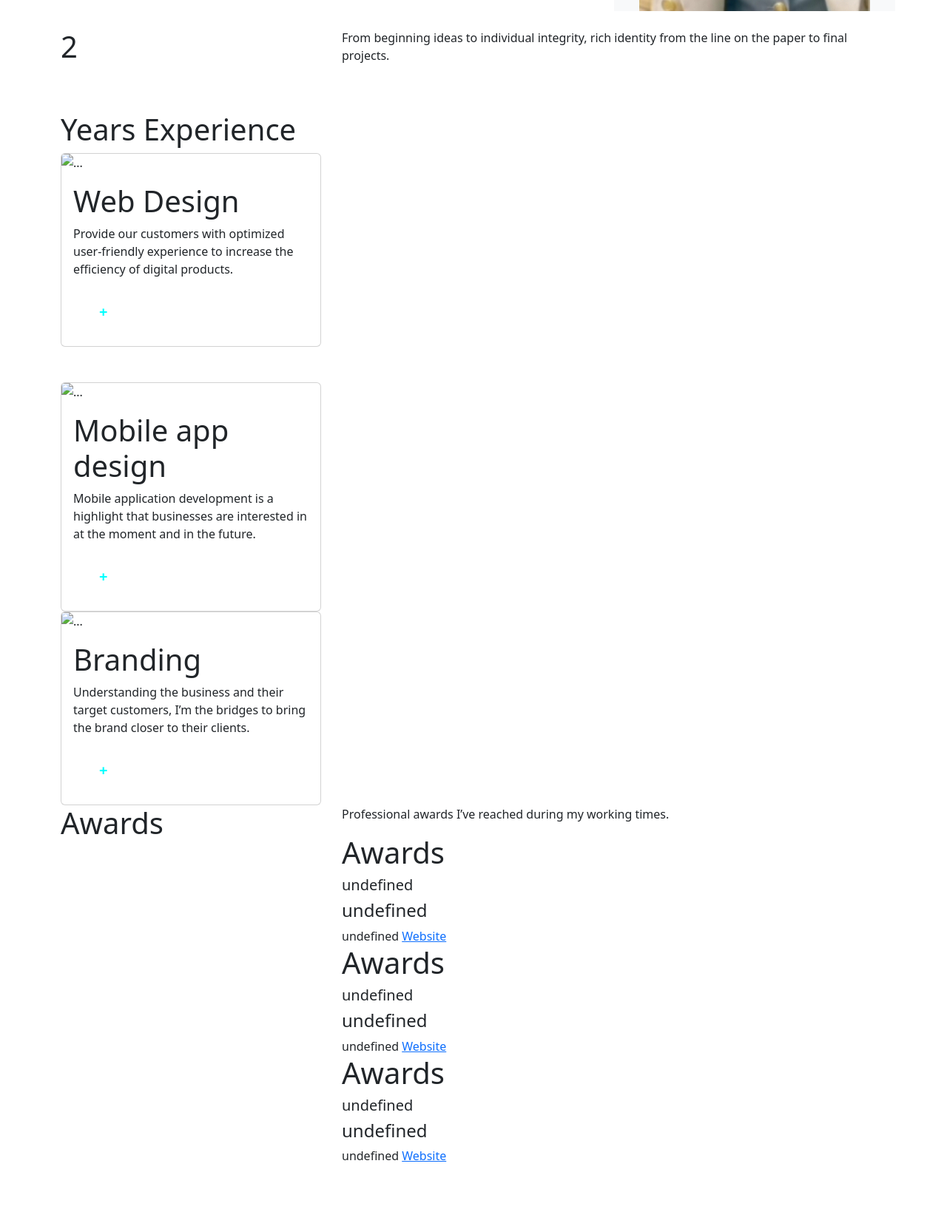
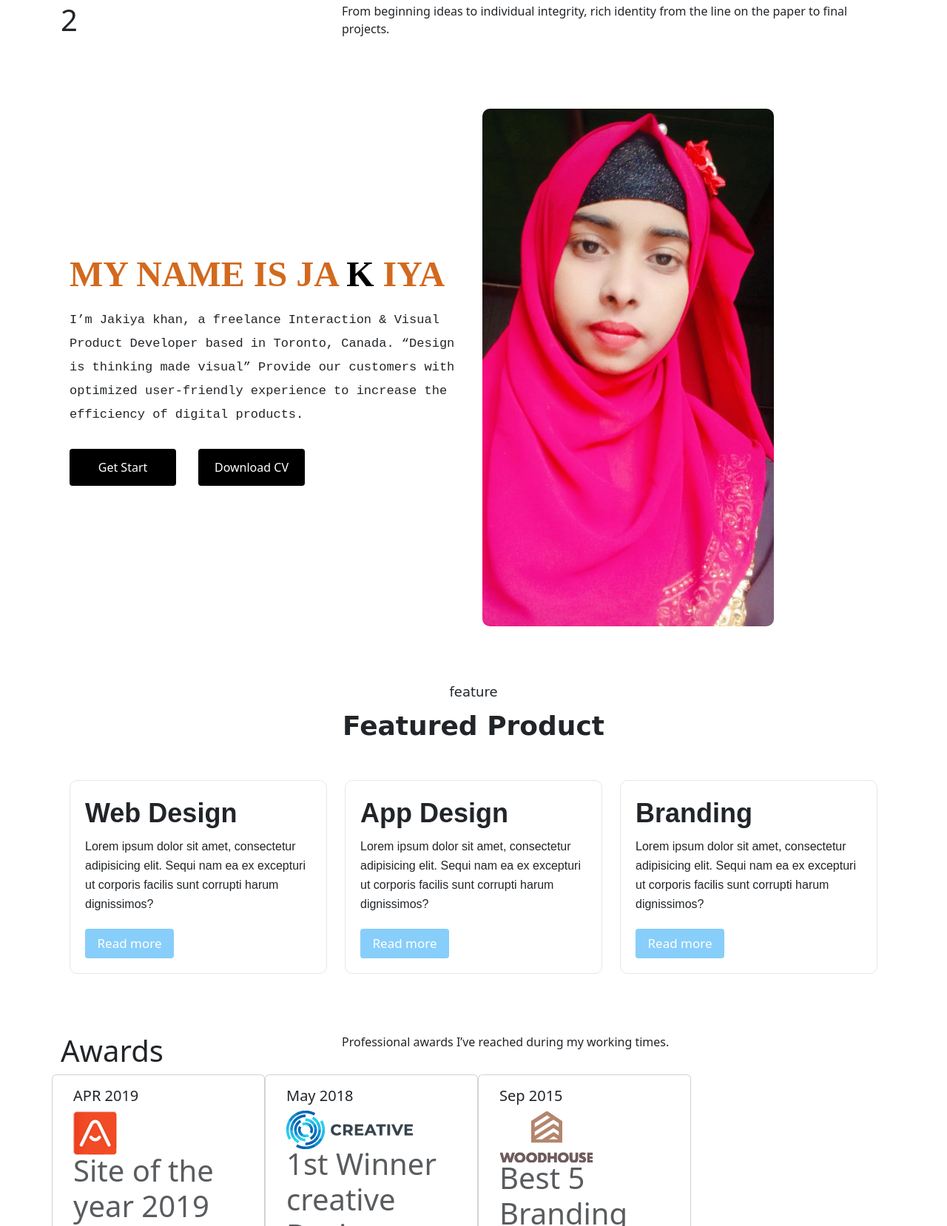
Before and after one commit to jakiyaakter/My-portfolio-2, a plain HTML site: page index.html in a window 1280 px wide. Shown: the part 767-2425 px from the top of the page at 74% size. Drawn offline with nearby package versions, Linux system fonts and the light colour scheme.

Commit message:
first commit

```diff
--- a/index.html
+++ b/index.html
@@ -13,54 +13,52 @@
     <script src="https://kit.fontsawesome.com/f056a62cc9.js" crossorigin="anonymous"></script>
 </head>
 <body>
-    <nav class="navbar bg-body-tertiary navbar-expand-lg">
+
+  <nav class="navbar navbar-expand-lg bg-body-tertiary">
     <div class="container">
-          <a class="navbar-brand fs-1 fw-bold" href="#">Ja<span class="text-primary">k</span>iya</a>
-          <button class="navbar-toggler border-0 shadow-none" type="button" data-bs-toggle="offcanvas" data-bs-target="#offcanvasNavbar" aria-controls="offcanvasNavbar" aria-label="Toggle navigation">
+      <div class="wrapper">
+        <a class="navbar-brand" href="index.html">
+          JA<span>K</span>IYA
+        </a>
+      <button class="navbar-toggler" type="button" data-bs-toggle="collapse" data-bs-target="#navbarSupportedContent" aria-controls="navbarSupportedContent" aria-expanded="false" aria-label="Toggle navigation">
         <span class="navbar-toggler-icon"></span>
       </button>
-          <div class="offcanvas offcanvas-end" tabindex="-1" id="offcanvasNavbar" aria-labelledby="offcanvasNavbarLabel">
-            <div class="offcanvas-header">
-              <h5 class="offcanvas-title" id="offcanvasNavbarLabel">Offcanvas</h5>
-              <button type="button" class="btn-close" data-bs-dismiss="offcanvas" aria-label="Close"></button>
-            </div>
-            <div class="offcanvas-body">
-              <ul class="navbar-nav justify-content-center flex-grow-1 pe-3">
-                <li class="nav-item">
-                  <a class="nav-link active" aria-current="page" href="#">Home</a>
+      <div class="collapse d-flex" id="navbarSupportedContent">
+        <ul class="navbar-nav me-auto mb-2 mb-lg-0">
+            <li class="nav-item dropdown">
+                <a class="nav-link dropdown-toggle" href="#" role="button" data-bs-toggle="dropdown" aria-expanded="false">
+                  Home
+                </a>
+                <ul class="dropdown-menu">
+                  <li><a class="dropdown-item" href="#">Home</a></li>
+                  <li><a class="dropdown-item" href="#">Featured</a></li>
+                  <li><a class="dropdown-item" href="#">Contact</a></li>
+                </ul>
               </li>
           <li class="nav-item">
-                    <a class="nav-link active" aria-current="page" href="#">SERVICES</a>
+            <a class="nav-link" href="#">About</a>
           </li>
           <li class="nav-item">
-                    <a class="nav-link active" aria-current="page" href="#">RESUME</a>
+            <a class="nav-link" href="#">Services</a>
           </li>
           <li class="nav-item">
-                    <a class="nav-link active" aria-current="page" href="#">PROJECTS</a>
+            <a class="nav-link" href="#">Featured</a>
           </li>
           <li class="nav-item">
-                    <a class="nav-link active" aria-current="page" href="#">BLOG</a>
+            <a class="nav-link" href="#">Contact</a>
           </li>
+
           <li class="nav-item">
-                    <a class="nav-link active" aria-current="page" href="#">CONTACT</a>
-                  </li>
-                  <li class="nav-item">
-                    <a class="nav-link active" aria-current="page" href="#">PAGES</a>
-                  </li>
-                  <ul class="dropdown-menu">
-                    <li><a class="dropdown-item" href="#">Action</a></li>
-                    <li><a class="dropdown-item" href="#">Another action</a></li>
-                    <li>
-                      <hr class="dropdown-divider">
-                    </li>
-                    <li><a class="dropdown-item" href="#">Something else here</a></li>
-                  </ul>
+            <a class="nav-link" aria-disabled="true">Disabled</a>
           </li>
         </ul>
-              <button type="button" class="btn btn-primary">Download Resume</button>
+        <div class="button-right">
+          <a href="contact.html">Download Resume</a>
         </div>
       </div>
     </div>
+      </div>
+
 </nav>
       <div class="container text-center ">
         <div class="row">
@@ -88,55 +86,70 @@
       <p>From beginning ideas to individual integrity, rich identity from the line on the paper to final projects.
       </p>
       </div>
-      <div class="container text-center">
-        <div class="row text-start ">
-            <div class="col-lg-4 col-md-12 col-sm-12 col-xs-12">
+
+
+    <section class="protfolio">
+      <div class="container">
+        <div class="row align-center">
+          <div class="col-xl-6">
+            <div class="protfolio-title">
+              <h2>MY NAME IS JA <span>K</span> IYA</h2>
+              <p>I’m Jakiya khan, a freelance Interaction & Visual Product Developer based in Toronto, Canada. “Design is thinking made visual” Provide our customers with optimized user-friendly experience to increase the efficiency of digital products.</p>
+
+              <div class="buttons">
+                <a href="#">Get Start</a>
+                <a href="#">Download CV</a>
               </div>
-          <div class="col-lg-8 col-md-12 col-sm-12 col-xs-12">
             </div>
+          </div>
+          <div class="col-xl-6">
+            <div class="protfolio-thumb">
+              <img src="image/right-img.jpg" alt="img not found">
+            </div>
+          </div>
+        </div>
+      </div>
+    </section>
 
-        <div class="container py-5">
-          <div class="d-flex justify-content-between">
-            <h1>Years Experience</h1>
+          <section class="feature">
+            <div class="container">
+              <div class="row">
+                <div class="title-wrapper">
+                  <h6 class="sub-title">feature</h6>
+                  <h2 class="title">Featured Product</h2>
                 </div>
-          <div class="row row-cols-1 row-cols-sm-1 row-cols-md-2 row-cols-lg-2 g-4">
-            <div class="col">
-              <div class="card" style="width: 22rem;">
-                <img src="..." class="card-img-top" alt="...">
-                <div class="card-body">
-                  <h1 class="card-title">Web Design</h1>
-                  <p class="card-text"> Provide our customers with optimized user-friendly experience to increase the efficiency of digital products. </p>
-                  <a href="#" class="btn btn-primary">+</a>
+              </div>
+          <div class="row row-minus">
+            <div class="col-xl-4">
+              <div class="feature-item">
+                <h3>Web Design</h3>
+                <p>Lorem ipsum dolor sit amet, consectetur adipisicing elit. Sequi nam ea ex excepturi ut corporis facilis sunt corrupti harum dignissimos?</p>
+                <div class="btn-2">
+                  <a href="#">Read more</a>
+                </div>
+              </div>
+            </div>
+            <div class="col-xl-4">
+              <div class="feature-item">
+                <h3>App Design</h3>
+                <p>Lorem ipsum dolor sit amet, consectetur adipisicing elit. Sequi nam ea ex excepturi ut corporis facilis sunt corrupti harum dignissimos?</p>
+                <div class="btn-2">
+                  <a href="#">Read more</a>
+                </div>
+              </div>
+            </div>
+            <div class="col-xl-4">
+              <div class="feature-item">
+                <h3>Branding</h3>
+                <p>Lorem ipsum dolor sit amet, consectetur adipisicing elit. Sequi nam ea ex excepturi ut corporis facilis sunt corrupti harum dignissimos?</p>
+                <div class="btn-2">
+                  <a href="#">Read more</a>
                 </div>
               </div>
             </div>
           </div>
         </div>
-            <div class="col">
-              <div class="card" style="width: 22rem;">
-                <img src="..." class="card-img-top" alt="...">
-                <div class="card-body">
-                  <h1 class="card-title">Mobile app design</h1>
-                  <p class="card-text">  Mobile application development is a highlight that businesses are interested in at the moment and in the future.
-                  </p>
-                  <a href="#" class="btn btn-primary">+</a>
-                </div>
-              </div>
-            </div>
-          </div>
-        </div>
-        <div class="col">
-          <div class="card" style="width: 22rem;">
-            <img src="..." class="card-img-top" alt="...">
-            <div class="card-body">
-              <h1 class="card-title">Branding</h1>
-              <p class="card-text"> Understanding the business and their target customers, I’m the bridges to bring the brand closer to their clients. </p>
-              <a href="#" class="btn btn-primary">+</a>
-            </div>
-          </div>
-        </div>
-      </div>
-    </div>
+      </section>
     <!--Awads area start-->
 <div class="container text-center">
   <div class="row text-start ">
@@ -147,7 +160,7 @@
     <p>Professional awards I’ve reached during my working times.</p>
     </div>
 
-    <!-- <div class="card" style="width: 18rem;">
+  <div class="card" style="width: 18rem;">
       <div class="card-body">
         <h5 class="card-title">APR 2019</h5>
         <img src="IMAGE/award-01.png" alt="">
@@ -156,6 +169,7 @@
         <a href="#" class="card-link">See Project </a>
       </div>
     </div>
+
       <div class="card" style="width: 18rem;">
       <div class="card-body">
         <h5 class="card-title">May 2018</h5>
@@ -164,7 +178,9 @@
         <p class="card-text">For most favorited design voted by NY City Style customers.</p>
         <a href="#" class="card-link">See Project </a>
       </div>
+
     </div>
+
     <div class="card" style="width: 18rem;">
       <div class="card-body">
         <h5 class="card-title">Sep 2015</h5>
@@ -173,9 +189,11 @@
         <p class="card-text">For best creative & usable health care mobile app design.</p>
         <a href="#" class="card-link">See Project </a>
       </div>
-      </div> -->
-      <!--Award area end-->
-      <!--form area start-->
+      </div>
+      </div>
+    <!--Awarrd area end-->
+    <!--From area start-->
+
       <div class="form-area">
         <form>
             <div class="mb-3">
--- a/js/script.js
+++ b/js/script.js
@@ -1,30 +1,55 @@
-function loadAwards(){
-     fetch('project.json')
-     .then(res=> res.json())
-    .then(data =>  displayAwards(data))
-}
-loadAwards();
+// function loadAwards(){
+//      fetch('project.json')
+//      .then(res=> res.json())
+//     .then(data =>  displayAwards(data))
+// }
+// loadAwards();
 
 
 
 
-function displayAwards(data){
-    const sectionId = document.getElementById('Awards');
-    for(const Awards of data){
-        const div = document.createElement('div');
-        div.classList.add("Award")
-    div.innerHTML = `
-        <h1>${Awards.name}</h1>
-        <h5>${Awards.username}</h5>
-        <h4>${Awards.email}</h4>
-        <a>${Awards.phone}</a>
-        <a href="${Awards.website}">Website</a>
-        `;
+// function displayAwards(data){
+//     const sectionId = document.getElementById('Awards');
+//     for(const Awards of data){
+//         const div = document.createElement('div');
+//         div.classList.add("Award")
+//     div.innerHTML = `
+//         <h1>{<div class="card" style="width: 18rem;">
+//         <div class="card-body">
+//           <h5 class="card-title">APR 2019</h5>
+//           <img src="IMAGE/award-01.png" alt="">
+//           <h1 class="card-subtitle mb-2 text-body-secondary">Site of the year 2019</h1>
+//           <p class="card-text">For minimal and elegant premium branding design package.</p>
+//           <a href="#" class="card-link">See Project </a>
+//         </div>
+//       </div>}</h1>
 
-      sectionId.appendChild(div);
-        console.log(Awards);
-    }
-}
+//         <h5>{<div class="card" style="width: 18rem;">
+//         <div class="card-body">
+//           <h5 class="card-title">May 2018</h5>
+//           <img src="IMAGE/award-02.png" alt="">
+//           <h1 class="card-subtitle mb-2 text-body-secondary">1st Winner creative Design Championship</h1>
+//           <p class="card-text">For most favorited design voted by NY City Style customers.</p>
+//           <a href="#" class="card-link">See Project </a>
+//         </div>
+
+//       </div>}</h5>
+//         <h4>{<div class="card" style="width: 18rem;">
+//         <div class="card-body">
+//           <h5 class="card-title">Sep 2015</h5>
+//           <img src="IMAGE/award-03.png" alt="">
+//           <h1 class="card-subtitle mb-2 text-body-secondary">Best 5 Branding Project of nominations</h1>
+//           <p class="card-text">For best creative & usable health care mobile app design.</p>
+//           <a href="#" class="card-link">See Project </a>
+//         </div>
+//       </div>}</h4>
+
+//         `;
+
+//       sectionId.appendChild(div);
+//         console.log(Awards);
+//     }
+// }
 
 
 
--- a/style.css
+++ b/style.css
@@ -1,46 +1,158 @@
-*{
-    margin: 0;
-    padding: 0;
+.navbar-brand{
+    font-weight: 700;
+    font-size: 30px !important;
+    letter-spacing: 2px;
+    line-height: 40px;
+}
+.navbar-brand span {
+    color: blue;
+    font-size: 38px;
+}
+.wrapper{
+    display: flex;
+    gap: 150px;
+}
+.collapse{
+    gap: 200px;
+}
+.navbar-nav{
+    align-items: center;
+}
+.carousel-item img{
+    height: 800px;
+}
+.button-right{
+    display: flex;
+    align-items: center;
+    width: 200px;
+    background: #000;
+    justify-content: center;
+}
+.feature{
+    padding-bottom: 80px;
+    background: #FFFFFF;
+}
+.title-wrapper{
+    text-align: center;
+    margin-bottom: 40px;
+}
+.title-wrapper .sub-title{
+    font-size: 18px;
+    font-weight: 500;
+    line-height: 18px;
+    font-family: cursive;
+    margin-bottom: 12px;
+    color: currentColor;
+}
+.title-wrapper .title{
+    font-size: 36px;
+    font-weight: 700;
+    line-height: 50px;
+    font-family: cursive;
+}
+.feature-item{
+    border: 1px solid rgba(0, 29, 8, 0.1);
+    border-radius: 10px;
+    padding: 20px;
+    margin-bottom: 30px;
+}
+.feature-item h3{
+    font-size: 36px;
+    line-height: 48px;
+    font-weight: 600;
+    font-family: sans-serif;
+    margin-bottom: 8px;
+}
+.feature-item p {
+    font-size: 16px;
+    line-height: 26px;
+    font-weight: 400;
+    font-family: sans-serif;
+}
+.feature-item .btn-2{
+    background: lightskyblue;
+    width: 120px;
+    height: 40px;
+    display: flex;
+    justify-content: center;
+    align-items: center;
+    border-radius: 4px;
+    margin-top: 20px;
+}
+.feature-item .btn-2 a{
+    display: flex;
+    justify-content: center;
+    align-items: center;
+    color: #fff;
+    text-decoration: none;
+    font-size: 17px;
+    font-weight: 500;
+}
+.row-minus{
+    margin-bottom: -30px;
+}
+.button-right a {
+    color: #fff;
+    font-size: 16px;
+    font-weight: 400;
+    line-height: 24px;
+    text-decoration: none;
+}
+.align-center{
+    align-items: center;
+}
+.protfolio{
+    padding-top: 80px;
+    padding-bottom: 80px;
+}
+.protfolio-title{
+    max-width: 550px;
+}
+.protfolio-title h2 {
+    margin-bottom: 12px;
+    font-size: 48px;
+    line-height: 68px;
+    color: chocolate;
+    font-weight: 700;
+    font-family: fangsong;
+}
+.protfolio-title h2  span{
+    color: #000;
+}
+.protfolio-title p{
+    font-size: 17px;
+    color: currentColor;
+    line-height: 32px;
+    font-weight: 400;
+    font-family: monospace;
+    margin-bottom: 30px;
+}
+.protfolio-thumb img{
+    max-height: 700px;
+    border-radius: 10px;
+}
+.buttons {
+    display: flex;
+    align-items: center;
+    gap: 30px;
+}
+.buttons a {
+    width: 144px;
+    display: flex;
+    justify-content: center;
+    align-items: center;
+    background: #000;
+    height: 50px;
+    border-radius: 4px;
+    text-decoration: none;
+    color: #fff;
+    font-weight: 500;
 }
 
-.btn-primary {
-    border-radius: 5px;
-    background: #fff;
-    border: 0;
-    color: aqua;
-    font-size: 20px;
-    font-weight: 700;
-    padding: 15px 35px
-}
 
-.section-title{
-    color: aquamarine;
-    text-align: center;
-    font-size: 18px;
-}
-.section--description{
-    color: beige;
-    text-align: center;
-    font-size: 18px;
-}
 
-/* nav related style */
-nav{
-    display: flex;
-    justify-content: space-between;
-    align-items: center;
-    margin: 0 200px;
-}
 
-.nav-title{
-    color: blueviolet;
-    font-size: 45px;
-    font-weight: 800;
-}
-nav>ul{
-    display: flex;
-    align-items: center;
-}
+
 
 .form-area{
     width: 30%;
```
Also changed, not shown: image/right-img.jpg (added). Lines whose indentation alone changed are shown as unchanged.
